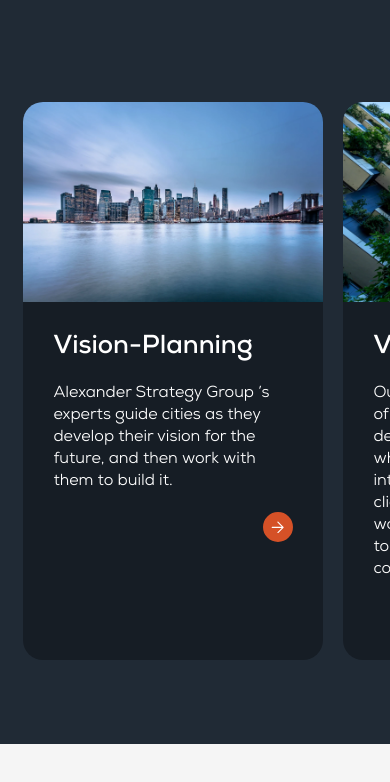
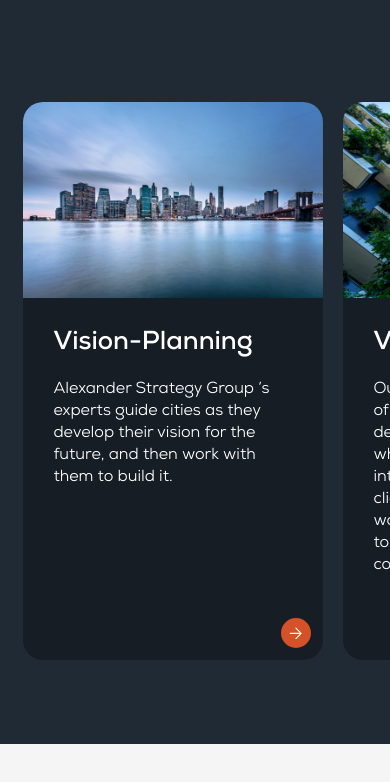
Before and after one commit to Novadigital-fr/ASG, a Nuxt app: page /urban_planning in a window 390 px wide. Shown: the part 1872-2654 px from the top of the page. Built offline with nearby package versions, Linux system fonts and the light colour scheme.

Commit message:
reglage mail 3

```diff
--- a/components/Expertise/Degrade.vue
+++ b/components/Expertise/Degrade.vue
@@ -39,7 +39,7 @@ onMounted(() => {
 .text{
     position: sticky;
     line-height: 100px;
-    top: 35vh;
+    top: 25vh;
     bottom: 20vh;
     z-index: 2;
     width: clamp(450px, 100%, 800px);
@@ -59,7 +59,7 @@ onMounted(() => {
   }
 }
 
-@media screen and (max-width: 840px) {
+@media screen and (max-width: 740px) {
     /* mobile */
     .text{
     font-size: 45px;
--- a/components/PresentationServices.vue
+++ b/components/PresentationServices.vue
@@ -165,8 +165,7 @@
   }
   .image1 {
     background-image: url("/img/Services_Icons/alexander_strategy_group_services_national_security_white.png");
-    width: 50px;
-    height: 50px;
+
   }
   .image2 {
     background-image: url("/img/Services_Icons/alexander_strategy_group_services_law_enforcement_white.png");
--- a/components/TheHeader.vue
+++ b/components/TheHeader.vue
@@ -120,7 +120,7 @@ onMounted(() => {
   let lastScrollValue = 0;
   document.addEventListener("scroll", () => {
     let top = document.documentElement.scrollTop;
-    if (lastScrollValue < top) {
+    if (lastScrollValue < top || menuStatus.isOpen) {
       logo.classList.add("hidden");
     } else {
       logo.classList.remove("hidden");
--- a/components/serv/Hero.vue
+++ b/components/serv/Hero.vue
@@ -41,7 +41,7 @@ export default {
     };
   },
   mounted() {
-    const isMobile = window.innerWidth < 768;
+    const isMobile = window.innerWidth < 848;
     this.imageUrl = isMobile ? `_mobile.webp` : `.webp`;
 
     gsap.from(this.$refs.title, {
--- a/components/serv/Image.vue
+++ b/components/serv/Image.vue
@@ -138,7 +138,6 @@ export default {
         // Ajouter ou supprimer la classe "full-width" pour chaque carte
         if (!carte.classList.contains("full-width")) {
           carte.classList.add("full-width");
-          console.log(descriptionParent);
           descriptionParent.style.display = "flex";
         } else {
           carte.classList.remove("full-width");
@@ -177,11 +176,13 @@ export default {
     width: 100vw;
     min-height: 100vh;
     transition: all 1s;
+    inset: 0;
     position: fixed;
-    inset: 0;
-
     .image{
       height: 250px;
+    }
+    .carte_title {
+    height: fit-content !important;
     }
   }
   .icone_tel_close{
@@ -202,6 +203,7 @@ export default {
 }
 .carte {
   // height: fit-content;
+  // position: relative;
   min-width: 300px;
   display: flex;
   flex-direction: column;
@@ -239,6 +241,8 @@ export default {
   }
 
   .carte_title {
+    position: relative;
+    height: 80%;
     display: flex;
     flex-direction: column;
     gap: 20px;
@@ -247,6 +251,8 @@ export default {
     @media (min-width: 767px) {
       max-width: 30vw;
       align-items: flex-start;
+      height: auto;
+
     }
   }
   .sous_titre {
@@ -280,7 +286,7 @@ export default {
 
 }
 .image {
-  height: 200px;
+  height: 250px;
   width: 100%;
   background-size: cover;
   border-radius: 20px 20px 0 0;
@@ -309,6 +315,9 @@ export default {
   width: 30px;
   height: 30px;
   transition: 0.5s;
+  position: absolute;
+  bottom: 12px;
+  right: 12px;
   @media (min-width: 767px) {
     display: none;
   }
--- a/pages/contact.vue
+++ b/pages/contact.vue
@@ -101,17 +101,13 @@ definePageMeta({
 .contenu-global {
   height: 100vh;
   background-color: var(--color-bg-dark);
-  background-image: linear-gradient(
-      180deg,
-      rgba(32, 42, 53, 0) 37.45%,
-      rgba(32, 42, 53, 0.395797) 65.9%,
-      rgba(32, 42, 53, 0.87) 100%
-    ),
+  background-image: linear-gradient(180deg, rgba(32, 42, 53, 0) 50.3%, #202A35 91%),
     url("../assets/img/Img_Contact/alexander_strategy_group_contact.webp");
   background-size: cover;
   background-repeat: no-repeat;
   display: flex;
   justify-content: flex-end;
+  align-items: center;
 }
 
 .texte {
@@ -200,6 +196,9 @@ display: none;
     background-image: linear-gradient(360deg, #202A35 0%, rgba(32, 42, 53, 0) 33.41%),
       url("../assets/img/Img_Contact/alexander_strategy_group_contact_mobile.webp");
     justify-content: center;
+    background-size: 100%;
+    background-position: top center;
+
   }
 
   .formulaire {
```
